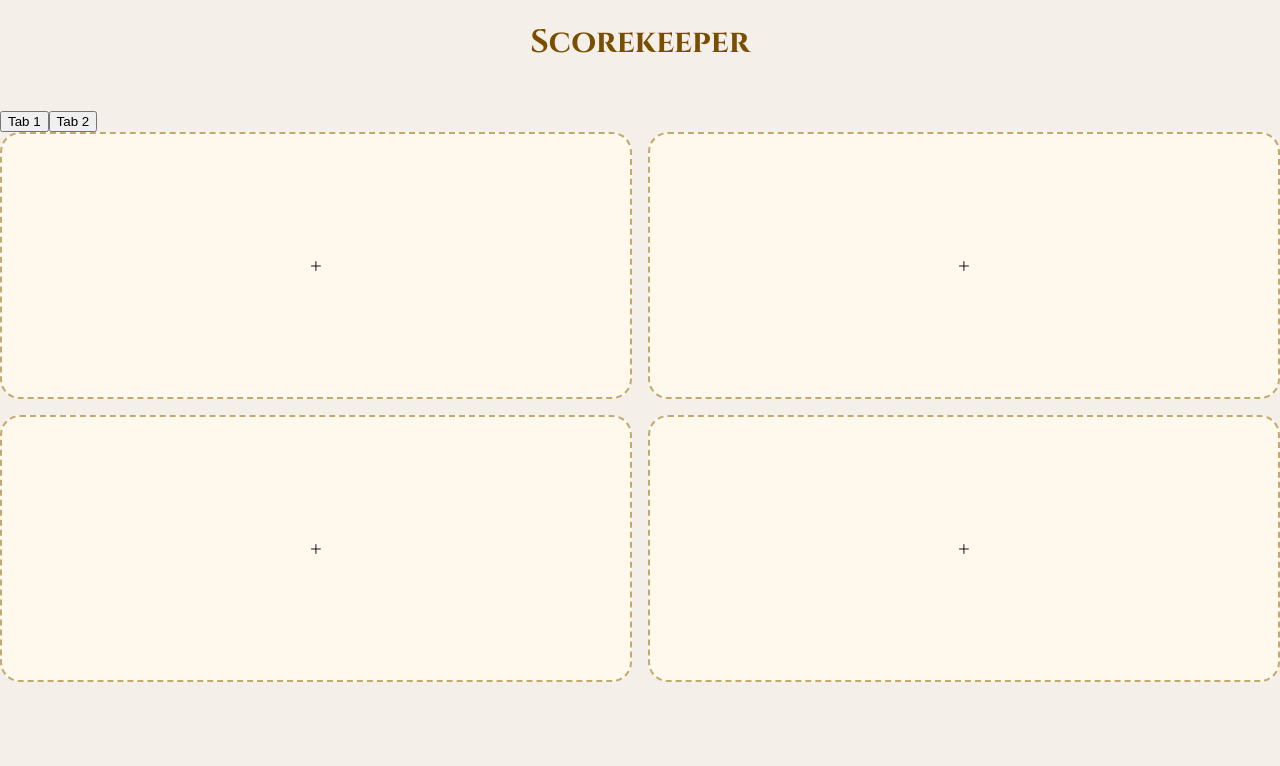
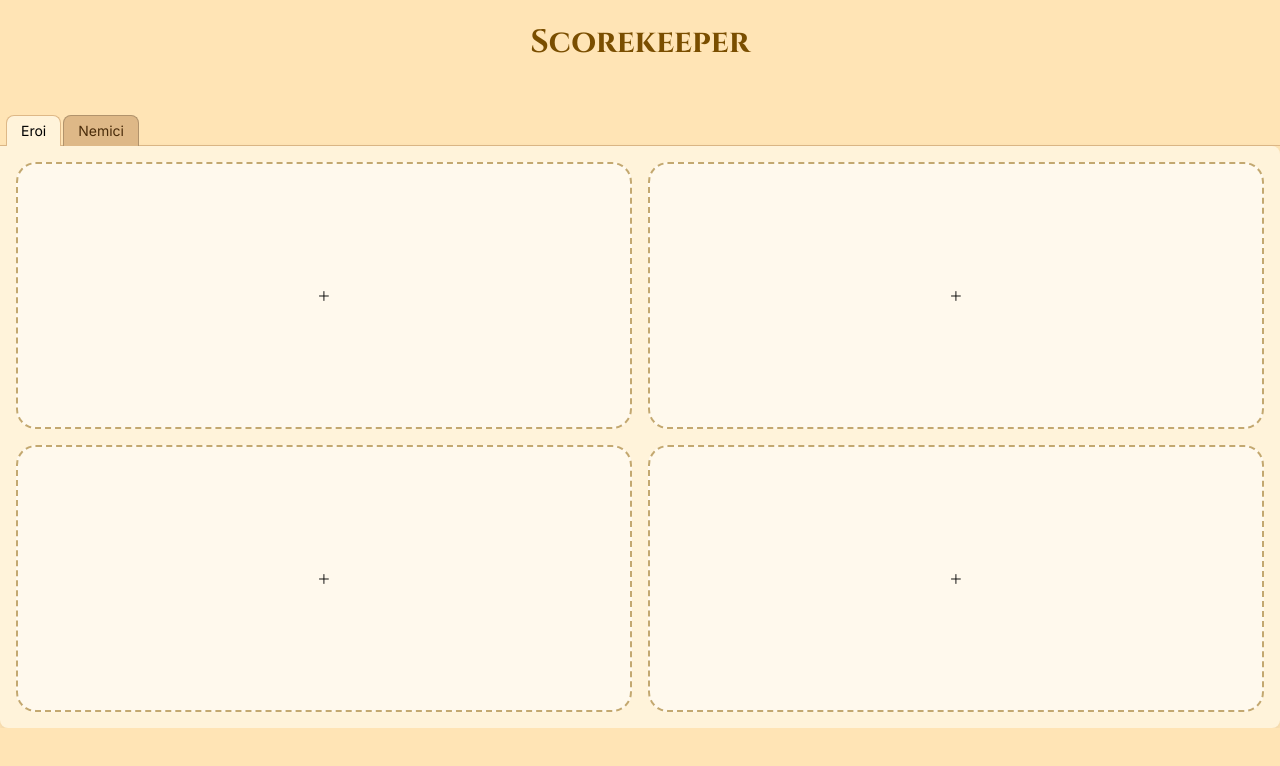
Before and after one commit to CriBerna1703/TestContatore, a React (Vite) app: page / in a window 1280 px wide. Shown: the top 766 px of the page. Built offline with nearby package versions, Linux system fonts and the light colour scheme; the HTML template or start-up script is replaced by a standard one.

Commit message:
Checkpoint modifica aspetto tab

```diff
--- a/src/App.css
+++ b/src/App.css
@@ -137,3 +137,18 @@
 .menu-button:hover {
   background-color: rgb(214, 159, 86);
 }
+
+/* ============================
+   CONTENITORE SOTTO I TAB
+=============================== */
+.tab-content-wrapper {
+  background: #fff3da;
+  border-top: none;              /* il tab attivo fa da bordo superiore */
+  border-radius: 0 8px 8px 8px;  /* angoli come una scheda del browser */
+  padding: 1rem;
+  box-shadow: 0 2px 6px rgba(0,0,0,0.08);
+  flex: 1;
+  display: flex;
+  flex-direction: column;
+  border-color: burlywood;
+}
--- a/src/App.jsx
+++ b/src/App.jsx
@@ -8,8 +8,8 @@ import { rooms } from './rooms'
 import './App.css'
 
 const initialTabs = [
-  { id: 'tab-1', name: 'Tab 1', blocks: [] },
-  { id: 'tab-2', name: 'Tab 2', blocks: [] }
+  { id: 'tab-1', name: 'Eroi', blocks: [] },
+  { id: 'tab-2', name: 'Nemici', blocks: [] }
 ]
 
 function uid() {
@@ -96,17 +96,19 @@ export default function App() {
         <h1 className="app-title">Scorekeeper</h1>
       </header>
 
+      <OrderBar
+        blocks={tabs.flatMap((t) =>
+          t.blocks.map((b) => ({ ...b, tabName: t.name }))
+        )}
+      />
+
       <TabBar
         tabs={tabs.map((t) => t.name)}
         active={active}
         setActive={setActive}
       />
 
-      <OrderBar
-        blocks={tabs.flatMap((t) =>
-          t.blocks.map((b) => ({ ...b, tabName: t.name }))
-        )}
-      />
+      <div className="tab-content-wrapper">
 
         <div className="blocks-grid">
           {Array.from({ length: 4 }).map((_, i) => {
@@ -135,5 +137,7 @@ export default function App() {
           })}
         </div>
       </div>
+
+    </div>
   )
 }
--- /dev/null
+++ b/src/components/TabBar.css
@@ -0,0 +1,42 @@
+.tabbar-container {
+  display: flex;
+  gap: 2px;
+  padding: 4px 6px 0 6px;
+  border-bottom: 1px solid burlywood;
+  user-select: none;
+}
+
+/* Tab generico */
+.tab-item {
+  padding: 6px 14px;
+  background: burlywood;
+  border: 1px solid rgb(177, 147, 108);
+  border-bottom: none;
+  border-top-left-radius: 8px;
+  border-top-right-radius: 8px;
+  font-size: 14px;
+  cursor: pointer;
+  color: #4a2c0a;
+  transition: background 0.15s ease, color 0.15s ease;
+
+  /* Simula sovrapposizione come tab di Chrome */
+  position: relative;
+  top: 1px;
+}
+
+.tab-item:hover {
+  background: #f2ece2;
+}
+
+/* Tab attivo stile Chrome */
+.tab-item.active {
+  background: #fff3da;
+  color: #000;
+  border-color: burlywood;
+  z-index: 2;
+}
+
+/* Per far sembrare che il tab attivo sia "collegato" al contenuto sottostante */
+.tab-item.active {
+  padding-bottom: 7px;
+}
--- a/src/components/TabBar.jsx
+++ b/src/components/TabBar.jsx
@@ -1,17 +1,17 @@
 import React from 'react'
+import './TabBar.css'
 
 export default function TabBar({ tabs, active, setActive }) {
   return (
-    <div className="flex gap-2 p-2 bg-white/10 rounded-md backdrop-blur-sm">
+    <div className="tabbar-container">
       {tabs.map((t, i) => (
-        <button
+        <div
           key={t}
+          className={`tab-item ${active === i ? 'active' : ''}`}
           onClick={() => setActive(i)}
-          className={`flex-1 py-2 rounded-lg font-medium text-sm
-            ${active===i ? 'bg-gradient-to-br from-dnd-brown/60 to-dnd-velvet text-dnd-gold' : 'bg-gray-100/40 dark:bg-white/5 text-gray-700 dark:text-gray-300'}`}
         >
           {t}
-        </button>
+        </div>
       ))}
     </div>
   )
--- a/src/index.css
+++ b/src/index.css
@@ -8,7 +8,7 @@ html, body, #root {
 
 body {
   font-family: "Inter", system-ui, -apple-system, "Segoe UI", Roboto, "Helvetica Neue", Arial;
-  background-color: #f4efe8;
+  background-color: moccasin;
   color: #2e1f0f;
   -webkit-font-smoothing: antialiased;
   -moz-osx-font-smoothing: grayscale;
```
Lines whose indentation alone changed are shown as unchanged.
